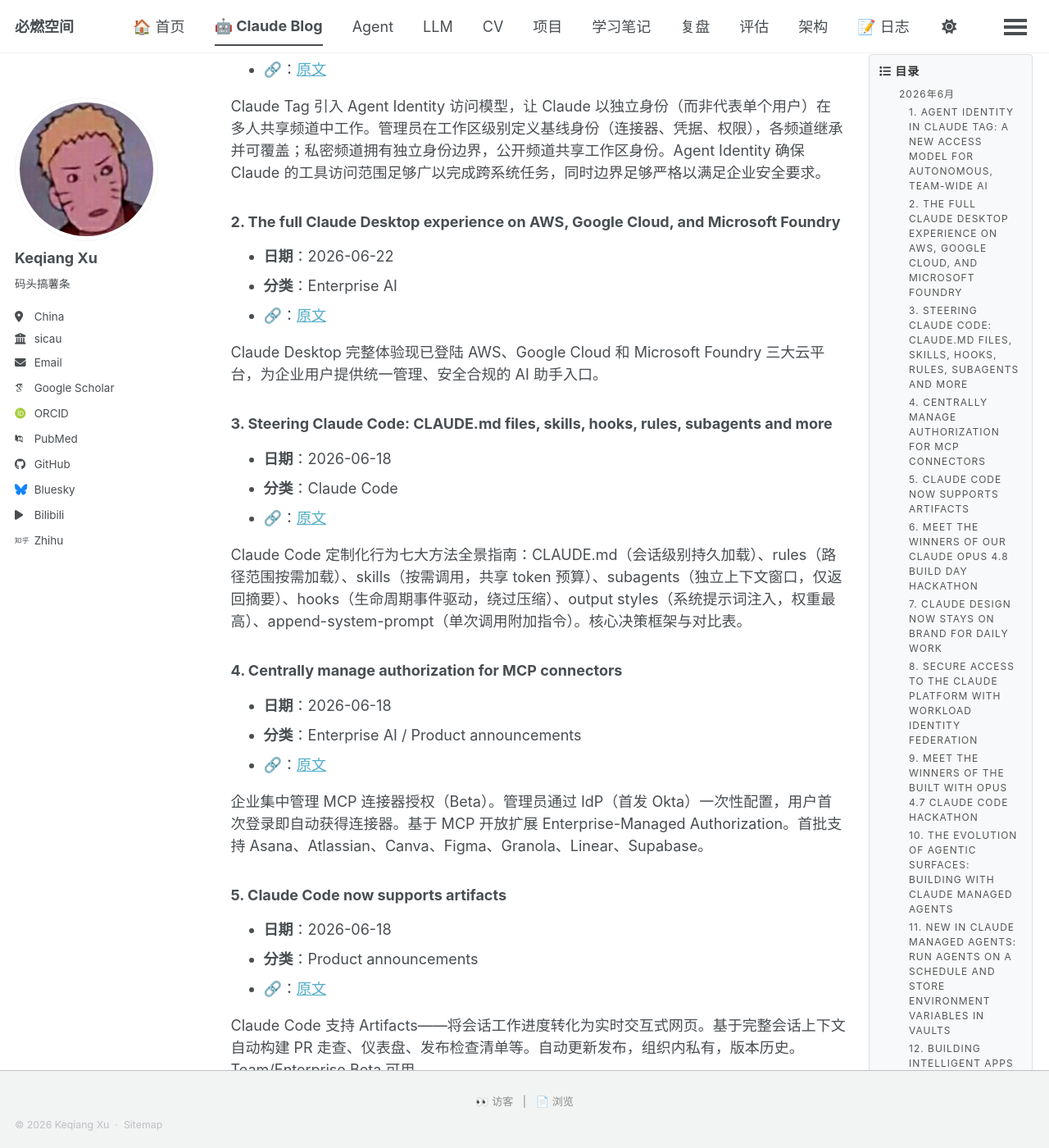
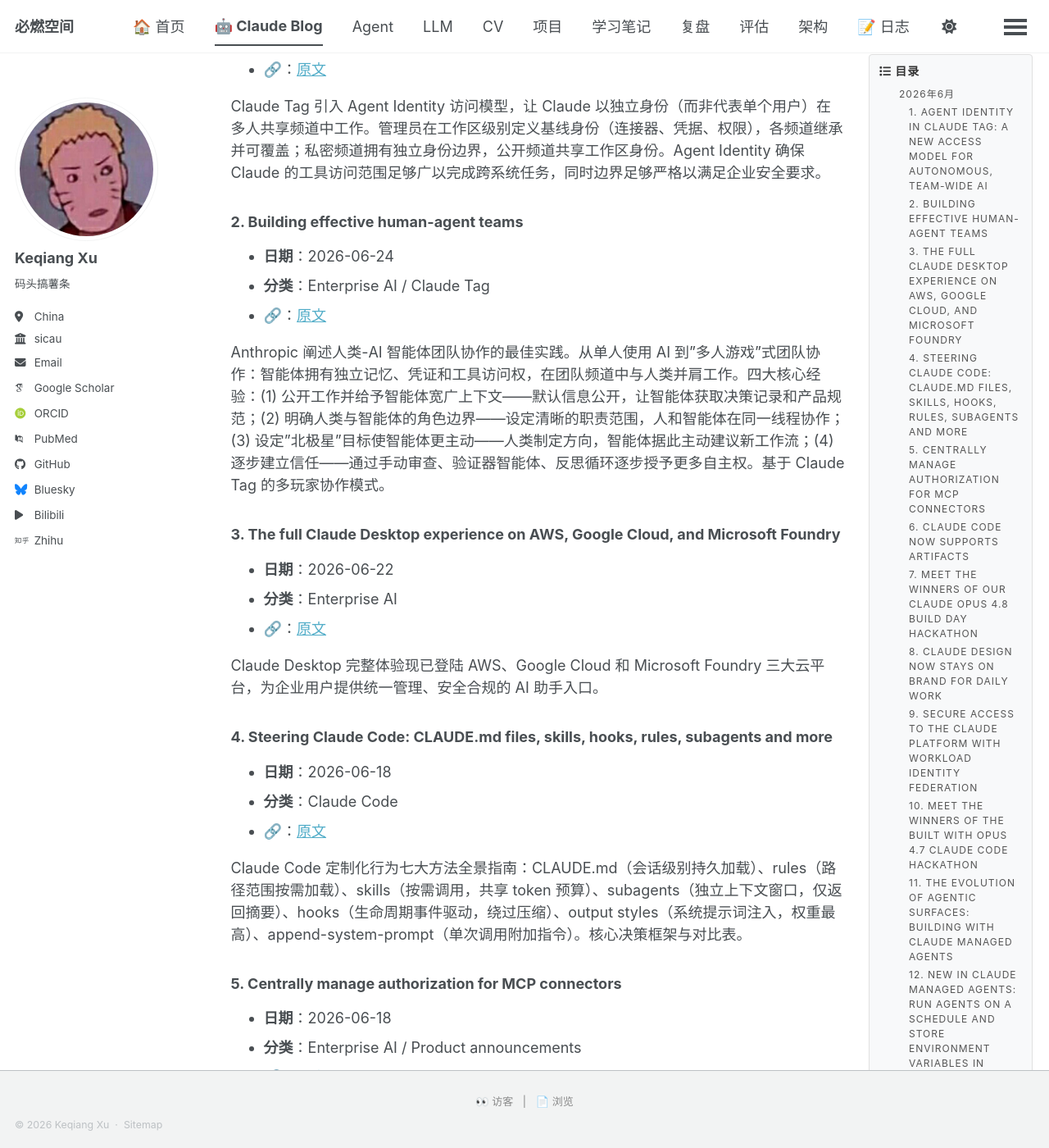
Before and after one commit to Qnh233/Qnh233.github.io, a Jekyll site: the page built from _pages/claude-blog.md, in a window 1280 px wide and 1400 px high, scrolled down 440 px. Shown: the whole window at 82% size. Built offline with Jekyll 4.4.1, drawn with Linux system fonts in a browser that asks for light colours; some web fonts are replaced; a script bundle is joined from its source files by our own code; library files that are not in the unit come from our copies; comment, search, counter and statistics services are not loaded; some of the changed text lies outside the part shown.

Commit message:
feat: sync 1 new Claude Blog article - Building effective human-agent teams (2026-06-24)

```diff
--- a/_pages/claude-blog.md
+++ b/_pages/claude-blog.md
@@ -22,133 +22,140 @@
 
 Claude Tag 引入 Agent Identity 访问模型，让 Claude 以独立身份（而非代表单个用户）在多人共享频道中工作。管理员在工作区级别定义基线身份（连接器、凭据、权限），各频道继承并可覆盖；私密频道拥有独立身份边界，公开频道共享工作区身份。Agent Identity 确保 Claude 的工具访问范围足够广以完成跨系统任务，同时边界足够严格以满足企业安全要求。
 
-### 2. The full Claude Desktop experience on AWS, Google Cloud, and Microsoft Foundry
+### 2. Building effective human-agent teams
+- **日期**：2026-06-24
+- **分类**：Enterprise AI / Claude Tag
+- **🔗**：[原文](https://claude.com/blog/building-effective-human-agent-teams)
+
+Anthropic 阐述人类-AI 智能体团队协作的最佳实践。从单人使用 AI 到"多人游戏"式团队协作：智能体拥有独立记忆、凭证和工具访问权，在团队频道中与人类并肩工作。四大核心经验：(1) 公开工作并给予智能体宽广上下文——默认信息公开，让智能体获取决策记录和产品规范；(2) 明确人类与智能体的角色边界——设定清晰的职责范围，人和智能体在同一线程协作；(3) 设定"北极星"目标使智能体更主动——人类制定方向，智能体据此主动建议新工作流；(4) 逐步建立信任——通过手动审查、验证器智能体、反思循环逐步授予更多自主权。基于 Claude Tag 的多玩家协作模式。
+
+### 3. The full Claude Desktop experience on AWS, Google Cloud, and Microsoft Foundry
 - **日期**：2026-06-22
 - **分类**：Enterprise AI
 - **🔗**：[原文](https://claude.com/blog/the-full-claude-desktop-experience-on-aws-google-cloud-and-microsoft-foundry)
 
 Claude Desktop 完整体验现已登陆 AWS、Google Cloud 和 Microsoft Foundry 三大云平台，为企业用户提供统一管理、安全合规的 AI 助手入口。
 
-### 3. Steering Claude Code: CLAUDE.md files, skills, hooks, rules, subagents and more
+### 4. Steering Claude Code: CLAUDE.md files, skills, hooks, rules, subagents and more
 - **日期**：2026-06-18
 - **分类**：Claude Code
 - **🔗**：[原文](https://claude.com/blog/steering-claude-code-skills-hooks-rules-subagents-and-more)
 
 Claude Code 定制化行为七大方法全景指南：CLAUDE.md（会话级别持久加载）、rules（路径范围按需加载）、skills（按需调用，共享 token 预算）、subagents（独立上下文窗口，仅返回摘要）、hooks（生命周期事件驱动，绕过压缩）、output styles（系统提示词注入，权重最高）、append-system-prompt（单次调用附加指令）。核心决策框架与对比表。
 
-### 4. Centrally manage authorization for MCP connectors
+### 5. Centrally manage authorization for MCP connectors
 - **日期**：2026-06-18
 - **分类**：Enterprise AI / Product announcements
 - **🔗**：[原文](https://claude.com/blog/enterprise-managed-auth)
 
 企业集中管理 MCP 连接器授权（Beta）。管理员通过 IdP（首发 Okta）一次性配置，用户首次登录即自动获得连接器。基于 MCP 开放扩展 Enterprise-Managed Authorization。首批支持 Asana、Atlassian、Canva、Figma、Granola、Linear、Supabase。
 
-### 5. Claude Code now supports artifacts
+### 6. Claude Code now supports artifacts
 - **日期**：2026-06-18
 - **分类**：Product announcements
 - **🔗**：[原文](https://claude.com/blog/artifacts-in-claude-code)
 
 Claude Code 支持 Artifacts——将会话工作进度转化为实时交互式网页。基于完整会话上下文自动构建 PR 走查、仪表盘、发布检查清单等。自动更新发布，组织内私有，版本历史。Team/Enterprise Beta 可用。
 
-### 6. Meet the winners of our Claude Opus 4.8 Build Day hackathon
+### 7. Meet the winners of our Claude Opus 4.8 Build Day hackathon
 - **日期**：2026-06-17
 - **分类**：Claude Code
 - **🔗**：[原文](https://claude.com/blog/meet-the-winners-of-our-claude-opus-4-8-build-day-hackathon)
 
 Opus 4.8 线下黑客马拉松揭晓，300+ 参赛者在 12 小时内从想法到可工作 Demo。一等奖 Tekton（Holly Tang & Austin Burgess）：从史料重建唐代建筑 3D 模型，支持 339 个渐进施工状态的证据链追溯；二等奖 Sim Francisco（Tanmayi Priya Dasari & Tejas Prabhune）：基于人口普查数据构建的旧金山数字孪生城市，10,000 合成居民，选举预测误差 2.5% 以内；三等奖 Custom Universe（Jake Stevens & Mauricio Pereira）：手机拍照即可生成可编辑 3D 场景，面向机器人训练数据生成，Opus 4.8 全程操作远程 NVIDIA H100。
 
-### 7. Claude Design now stays on brand for daily work
+### 8. Claude Design now stays on brand for daily work
 - **日期**：2026-06-17
 - **分类**：Product announcements
 - **🔗**：[原文](https://claude.com/blog/claude-design-stays-on-brand-for-daily-work)
 
 Claude Design 重大更新：支持跨项目绑定品牌设计系统（导入 GitHub/Figma/原始组件自动校验一致性，企业版管理员锁定）、与 Claude Code 无缝衔接（/design-sync 拉取设计系统，/design 在终端直接编辑）、新增画布直接编辑和精细化布局拖拽控制。导出支持 PDF/PPT，连接器覆盖 Adobe、Canva、Gamma、Lovable、Miro、Replit、Vercel、Wix。共享用量额度，Token 效率提升，错误率大幅下降。超过 100 万用户首周即使用。
 
-### 8. Secure access to the Claude Platform with Workload Identity Federation
+### 9. Secure access to the Claude Platform with Workload Identity Federation
 - **日期**：2026-06-17
 - **分类**：Product announcements
 - **🔗**：[原文](https://claude.com/blog/workload-identity-federation)
 
 Workload Identity Federation (WIF) 在 Claude Platform 正式 GA。用短期范围凭证替代静态 API Key——无需创建、轮换或担心泄露密钥。兼容任意 OIDC 身份提供商：AWS IAM、GCP/K8s Service Account、Azure Managed Identity、GitHub Actions Token、Okta 等。同时推出 Service Account，每工作负载独立身份+角色+审计追踪。Console 提供引导式设置，Admin API 支持批量编程化管理。API Key 与 WIF 可并行运行，逐步迁移。
 
-### 9. Meet the winners of the Built with Opus 4.7 Claude Code hackathon
+### 10. Meet the winners of the Built with Opus 4.7 Claude Code hackathon
 - **日期**：2026-06-15
 - **分类**：Claude Code
 - **🔗**：[原文](https://claude.com/blog/meet-the-winners-of-built-with-opus-4-7-claude-code-hackathon)
 
 Opus 4.7 虚拟黑客马拉松获奖项目揭晓：Medkit（医学培训模拟器）、Wrench Board（电子维修诊断平台）、Maieutic（编程教育 IDE，强制学生先思后写）、Virtual Puppet Theater（实时互动木偶剧）、MaestrIA（家居维修匹配）、ARIA（工厂预测性维护）。六大赛道覆盖医疗、教育、工业和创意领域。
 
-### 10. The evolution of agentic surfaces: building with Claude Managed Agents
+### 11. The evolution of agentic surfaces: building with Claude Managed Agents
 - **日期**：2026-06-10
 - **分类**：Agents
 - **🔗**：[原文](https://claude.com/blog/building-with-claude-managed-agents)
 
 Anthropic 应用 AI 团队阐述 Claude Managed Agents 如何将「大脑」（模型推理）与「双手」（代码执行沙箱）解耦——凭证隔离在 Vaults 中、首 token 延迟中位数降低 60%、持久化会话支持断点续跑与可观测性。涵盖 Notion（12 小时工作压缩至 20 分钟）、Rakuten、Sentry、Asana、Atlassian 等生产案例，以及 Dreaming 后台记忆优化、自托管沙箱和 MCP 隧道等最新能力总结。
 
-### 11. New in Claude Managed Agents: run agents on a schedule and store environment variables in vaults
+### 12. New in Claude Managed Agents: run agents on a schedule and store environment variables in vaults
 - **日期**：2026-06-09
 - **分类**：Product announcements
 - **🔗**：[原文](https://claude.com/blog/whats-new-in-claude-managed-agents)
 
 Managed Agents 现在支持定时调度（cron schedule）和环境变量加密存储（vaults）。定时部署可用于夜间数据同步、周度合规扫描或每日摘要，无需自行构建或托管调度器；vaults 扩展支持环境变量，使 CLI 和其他工具可进行认证请求。Rakuten、Actively AI、Ando 等客户已在生产中使用。目前为公开测试版。
 
-### 12. Building intelligent apps for Apple platforms with Claude in the Foundation Models framework
+### 13. Building intelligent apps for Apple platforms with Claude in the Foundation Models framework
 - **日期**：2026-06-08
 - **分类**：Product
 - **🔗**：[原文](https://claude.com/blog)
 
 Anthropic 宣布 Claude 集成 Apple Foundation Models 框架，开发者可在 Apple 平台上使用 Claude 构建智能应用。
 
-### 13. Observability for developers building connectors
+### 14. Observability for developers building connectors
 - **日期**：2026-06-08
 - **分类**：Product
 - **🔗**：[原文](https://claude.com/blog/observability-for-developers-building-connectors)
 
 Connector 开发者现可监控其连接器在 Claude 全系产品中的表现。已发布到目录的连接器获得仪表盘，可追踪活跃用户数、工具调用总量、目录排名、健康评分、错误率和延迟，支持按工具拆解错误。MCP 服务器提交到目录的操作现可直接在 Claude 应用内完成。已在公开测试版中可用。
 
-### 14. How one Anthropic seller rebuilt his team's workflows with Claude Code
+### 15. How one Anthropic seller rebuilt his team's workflows with Claude Code
 - **日期**：2026-06-05
 - **分类**：Claude Code / Enterprise AI
 - **🔗**：[原文](https://claude.com/blog/how-anthropic-uses-claude-gtm-engineering)
 
 Anthropic GTM 产品经理 Jared Sires 从未写过代码的客户经理转型为用 Claude Code 构建销售工具链。核心工具 CLAFTS（Claude Drafts）约 4,300 行全由 Claude Code 生成，内嵌 Gmail 自动写客户邮件草稿，匹配个人写作风格，按关系调整语气。每天节省 10-15 小时。团队级扩展——Sales Plugin（Cowork 插件）覆盖 Salesforce、Gong、Google Calendar 等系统。上线数月后约 80% 销售团队在使用。
 
-### 15. The Claude Cowork product guide
+### 16. The Claude Cowork product guide
 - **日期**：2026-06-05
 - **分类**：Enterprise AI
 - **🔗**：[原文](https://claude.com/blog/the-claude-cowork-product-guide)
 
 Anthropic 发布 Claude Cowork 产品指南（可下载 PDF）。Claude Cowork 定位为知识工作代理——能读写本地文件、跨 Slack 和 Google Drive 执行多步骤任务、产出实际交付物。差异化在于"你描述目标和期望产出，Claude 规划步骤并执行"。
 
-### 16. Best practices for getting started with Claude Cowork
+### 17. Best practices for getting started with Claude Cowork
 - **日期**：2026-06-03
 - **分类**：Enterprise AI
 - **🔗**：[原文](https://claude.com/blog/best-practices-for-getting-started-with-claude-cowork)
 
 Anthropic 增长营销经理撰写的 Claude Cowork 实战指南（90% 工作已在 Cowork 完成）。Chat/Cowork/Code 区分框架：Chat 适合问答头脑风暴，Cowork 适合产生可交付成果（多步骤/多文件/多应用委托性任务），Code 是开发者构建空间。Cowork 任务的五特征：多输入、有输出产物、会重复执行、知道"好"长什么样、中间步骤无聊。
 
-### 17. Running an AI-native engineering org
+### 18. Running an AI-native engineering org
 - **日期**：2026-06-03
 - **分类**：Claude Code
 - **🔗**：[原文](https://claude.com/blog/running-an-ai-native-engineering-org)
 
 Claude Code 团队工程负责人撰写。核心论点：写代码/测试/重构已不再是瓶颈——验证、代码审查和安全取代它们。四个被重写的规范：JIT 规划替代六个月路线图、先问 Claude 再问人、Claude 处理风格/bug/测试代码审查、角色模糊化。三大铁律：全员吃狗粮、组织扁平、废弃无效流程。
 
-### 18. Lessons from building Claude Code: How we use skills
+### 19. Lessons from building Claude Code: How we use skills
 - **日期**：2026-06-03
 - **分类**：Claude Code
 - **🔗**：[原文](https://claude.com/blog/lessons-from-building-claude-code-how-we-use-skills)
 
 Claude Code 团队梳理内部 Skills 体系，归纳为九大类别：库/API 参考、产品验证、数据获取与分析、业务流程与团队自动化、代码脚手架与模板、代码质量与审查、CI/CD 与部署、运维 Runbook、基础设施运维。Skill 构建三技巧：不要重复常识、Gotchas 部分信号密度最高、好 Skill 干净落入一个类别。
 
-### 19. How Anthropic enables self-service data analytics with Claude
+### 20. How Anthropic enables self-service data analytics with Claude
 - **日期**：2026-06-03
 - **分类**：Enterprise AI
 - **🔗**：[原文](https://claude.com/blog/how-anthropic-enables-self-service-data-analytics-with-claude)
 
 Anthropic 内部 95% 商业分析查询已由 Claude 自动化。核心论点：分析准确率是上下文和验证问题，不是代码生成问题。三大失败模式：概念→实体歧义、数据陈旧、检索失败。智能数据分析栈：数据基础层（canonical 单一真相源数据集）→ 维护验证层（持续维护防腐化）→ Skills 层（确保 agent 找到正确答案）。
 
-### 20. A harness for every task: dynamic workflows in Claude Code
+### 21. A harness for every task: dynamic workflows in Claude Code
 - **日期**：2026-06-02
 - **分类**：Claude Code
 - **🔗**：[原文](https://claude.com/blog/a-harness-for-every-task-dynamic-workflows-in-claude-code)
```
Also changed, not shown: other parts of _pages/claude-blog.md (+48 -48 lines).
